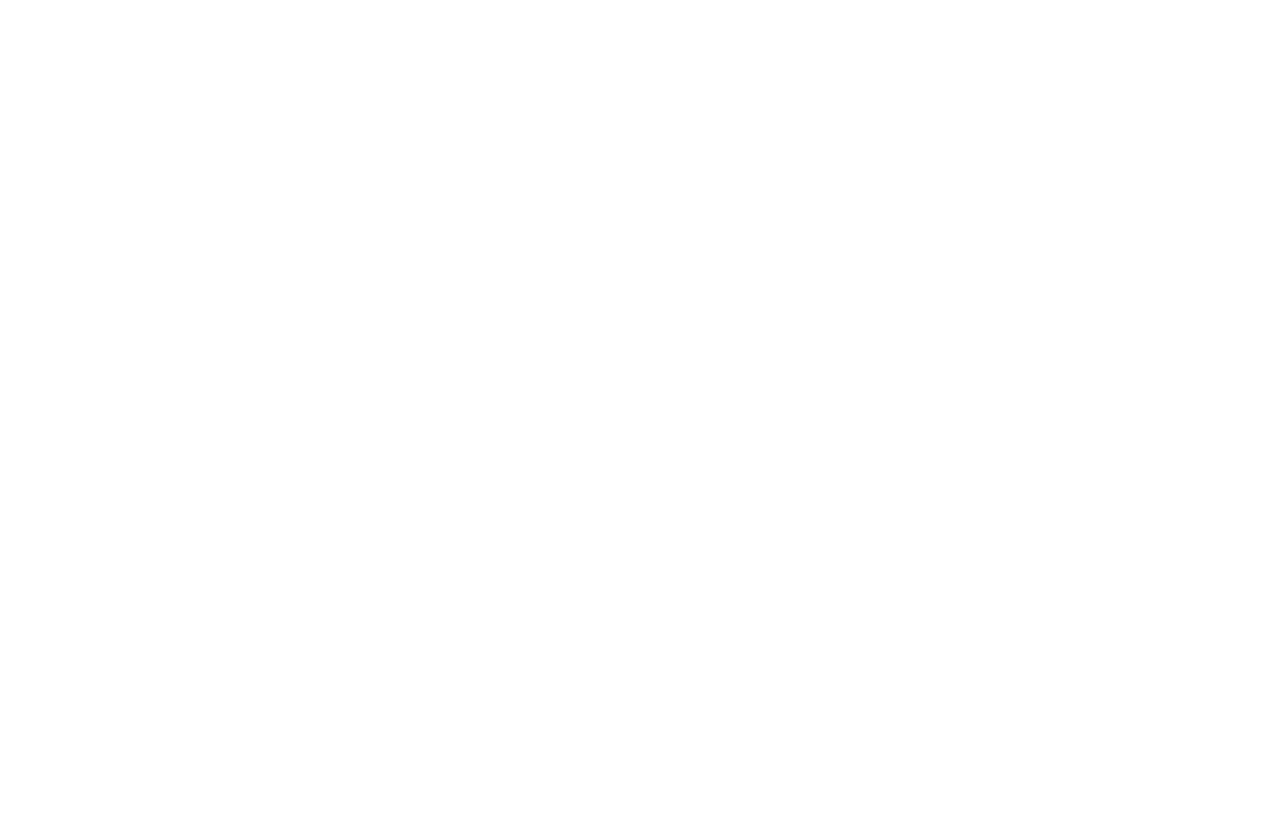
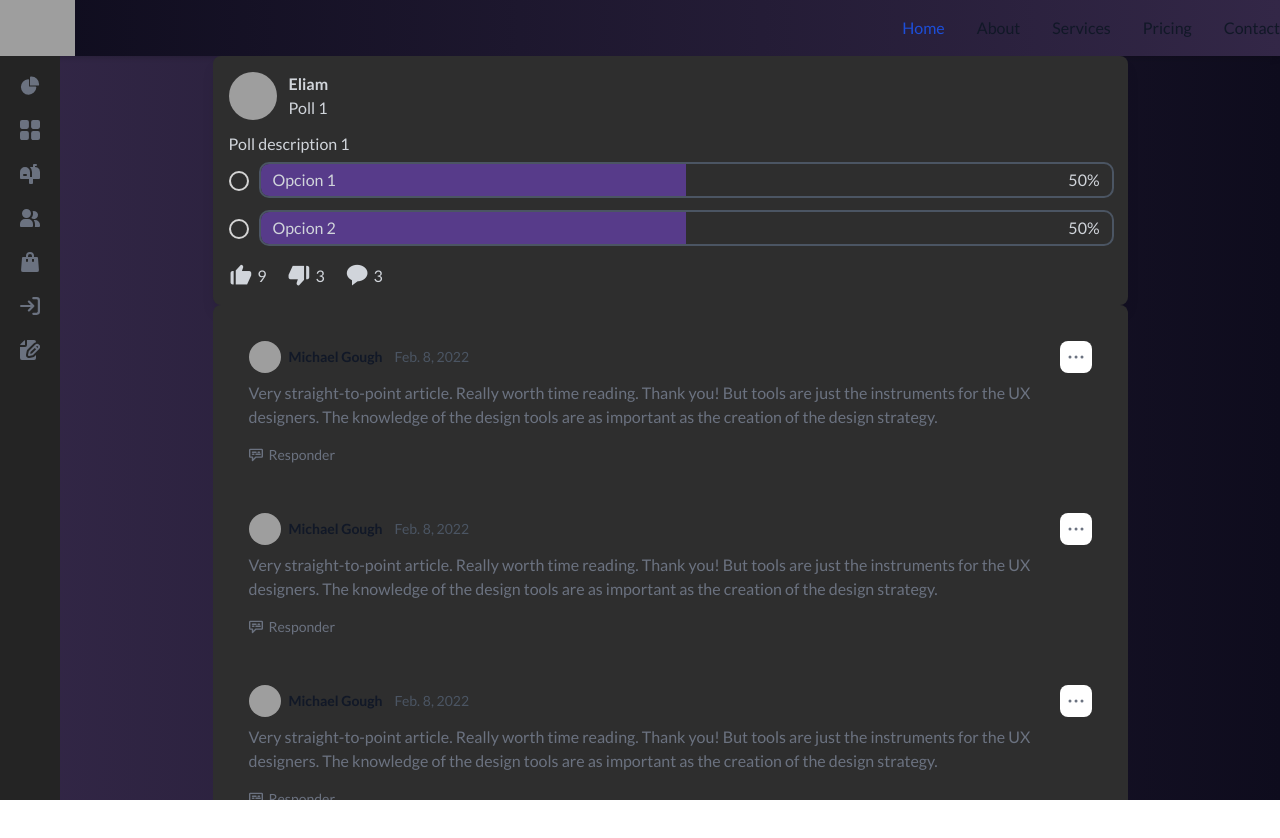
Before and after one commit to Prz-Ellam/Cens, a React (Vite) app in the folder client/: page /survey in a window 1280 px wide. Before the commit this address had no page. Shown: the top 838 px of the page. Before the commit the page ends 800 px from the top, so only its background shows below. Built offline with nearby package versions, Linux system fonts and the light colour scheme; grey boxes are pictures that could not be loaded.

Commit message:
Comment section

```diff
--- a/client/src/App.jsx
+++ b/client/src/App.jsx
@@ -5,6 +5,8 @@ import { Route, Routes, useLocation } from 'react-router-dom';
 import Chat from './pages/Chat';
 import MainLayout from './layouts/MainLayout';
 import Home from './pages/Home';
+import Profile from './pages/Profile';
+import Survey from './pages/Survey';
 
 export default function App() {
   // Aplica el estilo 'overflow-hidden' solo cuando la ruta es '/login'
@@ -12,7 +14,7 @@ export default function App() {
 
   useEffect(() => {
     // Aplica el estilo 'overflow-hidden' al body solo cuando la ruta es '/login'
-    if (location.pathname === '/login') {
+    if (location.pathname !== '/') {
       document.body.style.overflow = 'hidden';
     } else {
       document.body.style.overflow = 'auto'; // Restablece el scroll en otras rutas
@@ -24,6 +26,8 @@ export default function App() {
       <Route element={<MainLayout />}>
         <Route path="/chat" element={<Chat />} />
         <Route path="/home" element={<Home />} />
+        <Route path="/profile" element={<Profile />} />
+        <Route path="/survey" element={<Survey />} />
       </Route>
       <Route path="/" element={<LandingPage />} />
       <Route path="/login" element={<LoginSignup />} />
--- /dev/null
+++ b/client/src/components/Comment.jsx
@@ -0,0 +1,104 @@
+export default function Comment() {
+  return (
+    <article className="p-6 text-baserounded-lg bg-accent">
+      <footer className="flex justify-between items-center mb-2">
+        <div className="flex items-center">
+          <p className="inline-flex items-center mr-3 text-sm text-gray-900 dark:text-white font-semibold">
+            <img
+              className="mr-2 w-8 h-8 rounded-full"
+              src="https://flowbite.com/docs/images/people/profile-picture-2.jpg"
+              alt="Michael Gough"
+            />
+            Michael Gough
+          </p>
+          <p className="text-sm text-gray-600 dark:text-gray-400">
+            <time dateTime="2022-02-08" title="February 8th, 2022">
+              Feb. 8, 2022
+            </time>
+          </p>
+        </div>
+        <button
+          id="dropdownComment1Button"
+          data-dropdown-toggle="dropdownComment1"
+          className="inline-flex items-center p-2 text-sm font-medium text-center text-gray-500 dark:text-gray-400 bg-white rounded-lg hover:bg-gray-100 focus:ring-4 focus:outline-none focus:ring-gray-50 dark:bg-gray-900 dark:hover:bg-gray-700 dark:focus:ring-gray-600"
+          type="button"
+        >
+          <svg
+            className="w-4 h-4"
+            aria-hidden="true"
+            xmlns="http://www.w3.org/2000/svg"
+            fill="currentColor"
+            viewBox="0 0 16 3"
+          >
+            <path d="M2 0a1.5 1.5 0 1 1 0 3 1.5 1.5 0 0 1 0-3Zm6.041 0a1.5 1.5 0 1 1 0 3 1.5 1.5 0 0 1 0-3ZM14 0a1.5 1.5 0 1 1 0 3 1.5 1.5 0 0 1 0-3Z" />
+          </svg>
+          <span className="sr-only">Comment settings</span>
+        </button>
+        {/* Dropdown menu */}
+        <div
+          id="dropdownComment1"
+          className="hidden z-10 w-36 bg-white rounded divide-y divide-gray-100 shadow dark:bg-gray-700 dark:divide-gray-600"
+        >
+          <ul
+            className="py-1 text-sm text-gray-700 dark:text-gray-200"
+            aria-labelledby="dropdownMenuIconHorizontalButton"
+          >
+            <li>
+              <a
+                href="#"
+                className="block py-2 px-4 hover:bg-gray-100 dark:hover:bg-gray-600 dark:hover:text-white"
+              >
+                Edit
+              </a>
+            </li>
+            <li>
+              <a
+                href="#"
+                className="block py-2 px-4 hover:bg-gray-100 dark:hover:bg-gray-600 dark:hover:text-white"
+              >
+                Remove
+              </a>
+            </li>
+            <li>
+              <a
+                href="#"
+                className="block py-2 px-4 hover:bg-gray-100 dark:hover:bg-gray-600 dark:hover:text-white"
+              >
+                Report
+              </a>
+            </li>
+          </ul>
+        </div>
+      </footer>
+      <p className="text-gray-500 dark:text-gray-400">
+        Very straight-to-point article. Really worth time reading. Thank you!
+        But tools are just the instruments for the UX designers. The knowledge
+        of the design tools are as important as the creation of the design
+        strategy.
+      </p>
+      <div className="flex items-center mt-4 space-x-4">
+        <button
+          type="button"
+          className="flex items-center text-sm text-gray-500 hover:underline dark:text-gray-400 font-medium"
+        >
+          <svg
+            className="mr-1.5 w-3.5 h-3.5"
+            aria-hidden="true"
+            xmlns="http://www.w3.org/2000/svg"
+            fill="none"
+            viewBox="0 0 20 18"
+          >
+            <path
+              stroke="currentColor"
+              strokeLinecap="round"
+              strokeLinejoin="round"
+              strokeWidth="2"
+              d="M5 5h5M5 8h2m6-3h2m-5 3h6m2-7H2a1 1 0 0 0-1 1v9a1 1 0 0 0 1 1h3v5l5-5h8a1 1 0 0 0 1-1V2a1 1 0 0 0-1-1Z"
+            />
+          </svg>
+          Responder
+        </button>
+      </div>
+    </article>
+  );
+}
--- a/client/src/components/SurveyForm.jsx
+++ b/client/src/components/SurveyForm.jsx
@@ -1,9 +1,7 @@
 import PropTypes from 'prop-types';
 
-export default function SurveyForm({ id, question, description, options, name }) {
-  const likeCount = 221;
-  const dislikeCount = 4;
-  const commentCount = 34;
+// eslint-disable-next-line react/prop-types
+export default function SurveyForm({ id, question, description, options, name, commentCount, likeCount, dislikeCount }) {
   return (
     <article className="bg-accent text-gray-300 p-4 rounded-lg shadow-lg">
       <div className="flex gap-3 items-center mb-3">
--- a/client/src/pages/Home.jsx
+++ b/client/src/pages/Home.jsx
@@ -59,6 +59,9 @@ export default function Home({ className }) {
                 description={poll.description}
                 options={poll.options}
                 name={poll.user.username}
+                commentCount={poll.comments.length}
+                likeCount={poll.reactions.filter(reaction => reaction.isLike === true).length}
+                dislikeCount={poll.reactions.filter(reaction => reaction.isLike === false).length}
               />
             ))}
           </section>
--- /dev/null
+++ b/client/src/pages/Profile.jsx
@@ -0,0 +1,155 @@
+import SurveyForm from '../components/SurveyForm';
+
+// eslint-disable-next-line react/prop-types
+export default function Profile() {
+  const polls = [
+    {
+      id: 1,
+      question: 'Poll 1',
+      description: 'Poll description 1',
+      options: [
+        {
+          text: 'Opcion 1',
+          percentage: 50
+        },
+        {
+          text: 'Opcion 2',
+          percentage: 50
+        }
+      ]
+    },
+    {
+      id: 2,
+      question: 'Poll 2',
+      description: 'Poll description 2',
+      options: [
+        {
+          text: 'Opcion 1',
+          percentage: 33
+        },
+        {
+          text: 'Opcion 2',
+          percentage: 33
+        },
+        {
+          text: 'Opcion 3',
+          percentage: 33
+        }
+      ]
+    },
+    {
+      id: 3,
+      question: 'Poll 3',
+      description: 'Poll description 3',
+      options: [
+        {
+          text: 'Opcion 1',
+          percentage: 25
+        },
+        {
+          text: 'Opcion 2',
+          percentage: 25
+        },
+        {
+          text: 'Opcion 3',
+          percentage: 25
+        },
+        {
+          text: 'Opcion 4',
+          percentage: 25
+        }
+      ]
+    },
+    {
+      id: 4,
+      question: 'Poll 4',
+      description: 'Poll description 4',
+      options: [
+        {
+          text: 'Ejemplo',
+          percentage: 100
+        }
+      ]
+    }
+  ];
+
+  return (
+    <section className="h-full overflow-auto">
+      <div className="w-4/5 mx-auto">
+        <div className="p-4 flex md:flex-row flex-col gap-5 items-center">
+          <img
+            src="https://upload.wikimedia.org/wikipedia/commons/e/e5/Gnome_2.20.png"
+            className="w-48 min-w-48 h-48 rounded-full mx-auto"
+            alt="Foto de perfil"
+          />
+
+          <div className="md:w-5/6 sm:w-7/12 md:text-start text-center">
+            <div>
+              <h3 className="text-gray-300 font-bold text-3xl">Eliam Pérez</h3>
+            </div>
+            <div>
+              <h6 className="text-gray-300 text-xl">eliam@gmail.com</h6>
+            </div>
+            <div>
+              <h6 className="text-gray-300">01/06/2023</h6>
+            </div>
+            <div className="flex md:flex-row flex-col gap-4 my-3">
+              <a className="bg-purple text-gray-300 py-2 px-4 rounded-lg shadow-none cursor-pointer">
+                Editar perfil
+              </a>
+              <a className="bg-purple text-gray-300 py-2 px-4 rounded-lg shadow-none cursor-pointer">
+                Cambiar contraseña
+              </a>
+            </div>
+          </div>
+        </div>
+
+        <hr className="" />
+
+        <div className="grid grid-flow-col justify-stretch gap-5 mb-5 ">
+          <button className="border-t hover:border-purple  sm:text-xl text-md text-gray-300 hover:bg-purple text-bold py-3 transition duration-150 ease-out hover:ease-in">
+            Actividad
+          </button>
+          <button className="sm:text-xl text-md text-gray-300 hover:bg-purple text-bold py-3 transition duration-150 ease-out hover:ease-in">
+            Seguidores
+          </button>
+          <button className="sm:text-xl text-md text-gray-300 hover:bg-purple text-bold py-3 transition duration-150 ease-out hover:ease-in">
+            Seguidos
+          </button>
+        </div>
+
+        <div className="md:w-9/12 w-11/12 flex flex-col gap-4 mx-auto mb-5">
+          {polls.map((poll, index) => (
+            <SurveyForm
+              key={index}
+              id={poll.id}
+              question={poll.question}
+              description={poll.description}
+              options={poll.options}
+              name={'Eliam'}
+              commentCount={3}
+              likeCount={23}
+              dislikeCount={3}
+            />
+          ))}
+        </div>
+
+        <div className="md:w-9/12 w-11/12 flex flex-col gap-4 mx-auto mb-5">
+          <div className="flex flex-row items-center p-4 bg-accent rounded-lg">
+            <img
+              src="https://flowbite.s3.amazonaws.com/docs/gallery/square/image.jpg"
+              alt="Your Image"
+              className="h-12 w-12 rounded-full"
+            />
+            <div className="flex flex-col flex-grow ml-3 truncate text-gray-300">
+
+              <p className="text-md font-medium">Nombre apellido</p>
+              <p className="text-sm font-medium">eliam@correo.com</p>
+            </div>
+          <button className='bg-white rounded-lg px-3 py-1'>Eliminar</button>
+          </div>
+        </div>
+      </div>
+    </section>
+  );
+}
--- /dev/null
+++ b/client/src/pages/Survey.jsx
@@ -0,0 +1,44 @@
+import Comment from '../components/Comment';
+import SurveyForm from '../components/SurveyForm';
+
+export default function Survey() {
+  const poll = {
+    id: 1,
+    question: 'Poll 1',
+    description: 'Poll description 1',
+    options: [
+      {
+        text: 'Opcion 1',
+        percentage: 50
+      },
+      {
+        text: 'Opcion 2',
+        percentage: 50
+      }
+    ]
+  };
+
+  return (
+    <div className="h-full overflow-auto">
+      <div className="w-9/12 mx-auto">
+        <SurveyForm
+          id={poll.id}
+          question={poll.question}
+          description={poll.description}
+          options={poll.options}
+          name={'Eliam'}
+          commentCount={3}
+          likeCount={9}
+          dislikeCount={3}
+        />
+      </div>
+      <div className="bg-accent  mb-4 p-3 rounded-lg w-9/12 mx-auto">
+        <Comment />
+        <Comment />
+        <Comment />
+        <Comment />
+        <Comment />
+      </div>
+    </div>
+  );
+}
```
Also changed, not shown: 2 other files (tests, documents, lock files or other folders).
